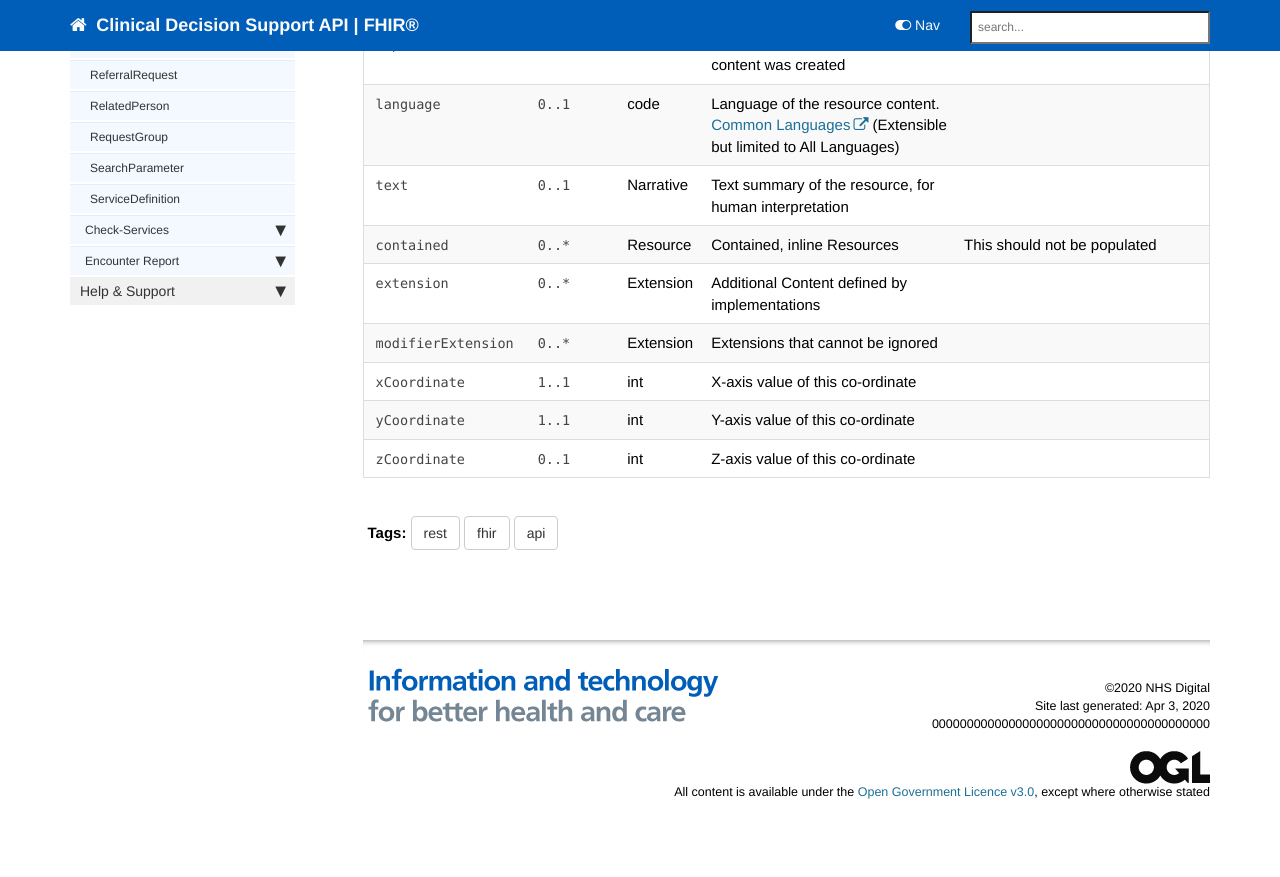
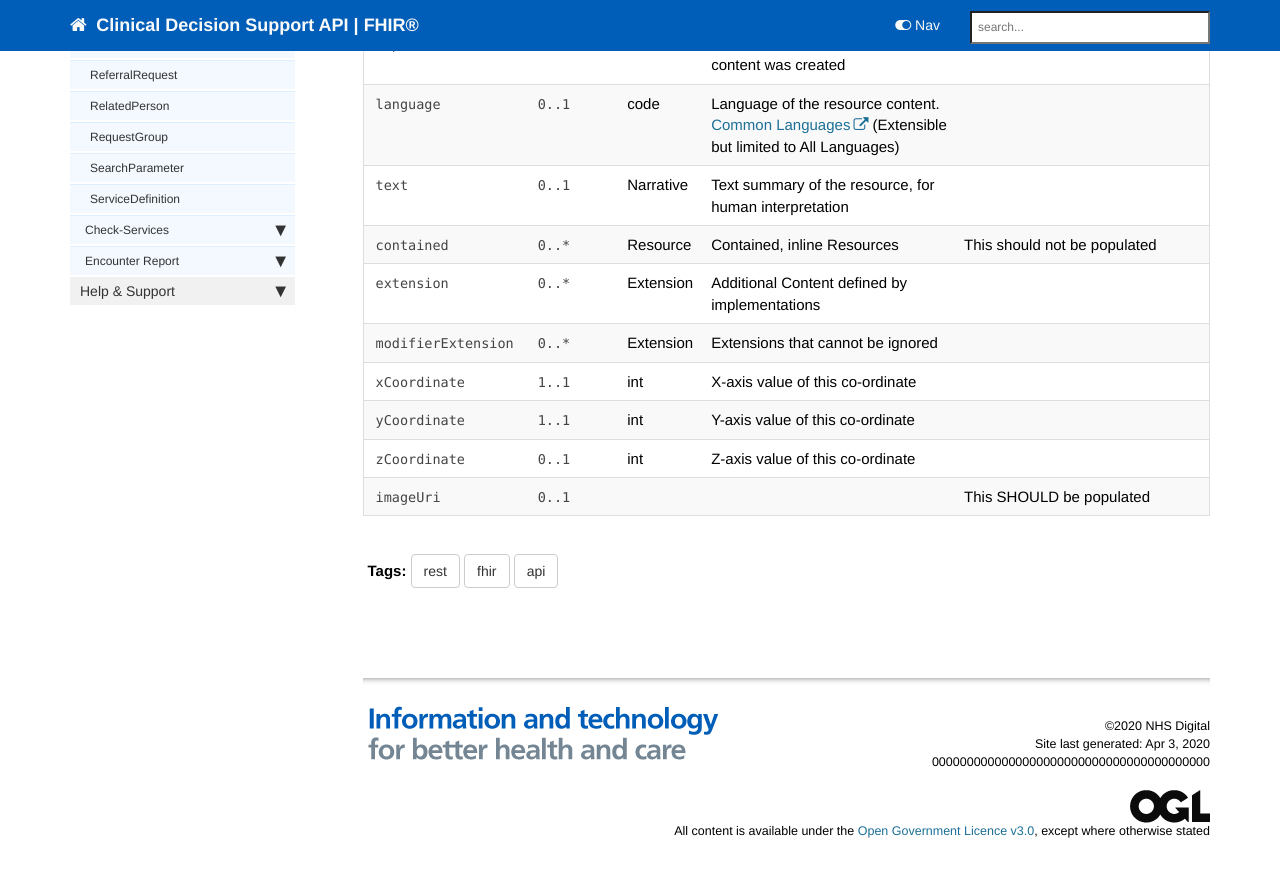
Before and after one commit to nhsconnect/FHIR-CDS, a Jekyll site: the page built from pages/explore/api_coordinate.md, in a window 1280 px wide and 900 px high, scrolled down 731 px. Shown: the top 877 px of the window. Built offline with Jekyll 4.4.1, drawn with Linux system fonts in a browser that asks for light colours; nearby versions of some CDN libraries; comment, search, counter and statistics services are not loaded.

Commit message:
Update api_coordinate.md

```diff
--- a/pages/explore/api_coordinate.md
+++ b/pages/explore/api_coordinate.md
@@ -105,6 +105,13 @@ Languages</a> (Extensible but limited to All Languages)</td>
 <td>Z-axis value of this co-ordinate</td>
 <td></td>
 </tr>
+<tr>
+<td><code  class="highlighter-rouge">imageUri</code></td>
+<td><code  class="highlighter-rouge">0..1</code></td>
+<td></td>
+<td></td>
+<td>This SHOULD be populated</td>
+</tr>
 </table>
 <!--stackedit_data:
 eyJoaXN0b3J5IjpbMjgxODU3NTFdfQ==
```
